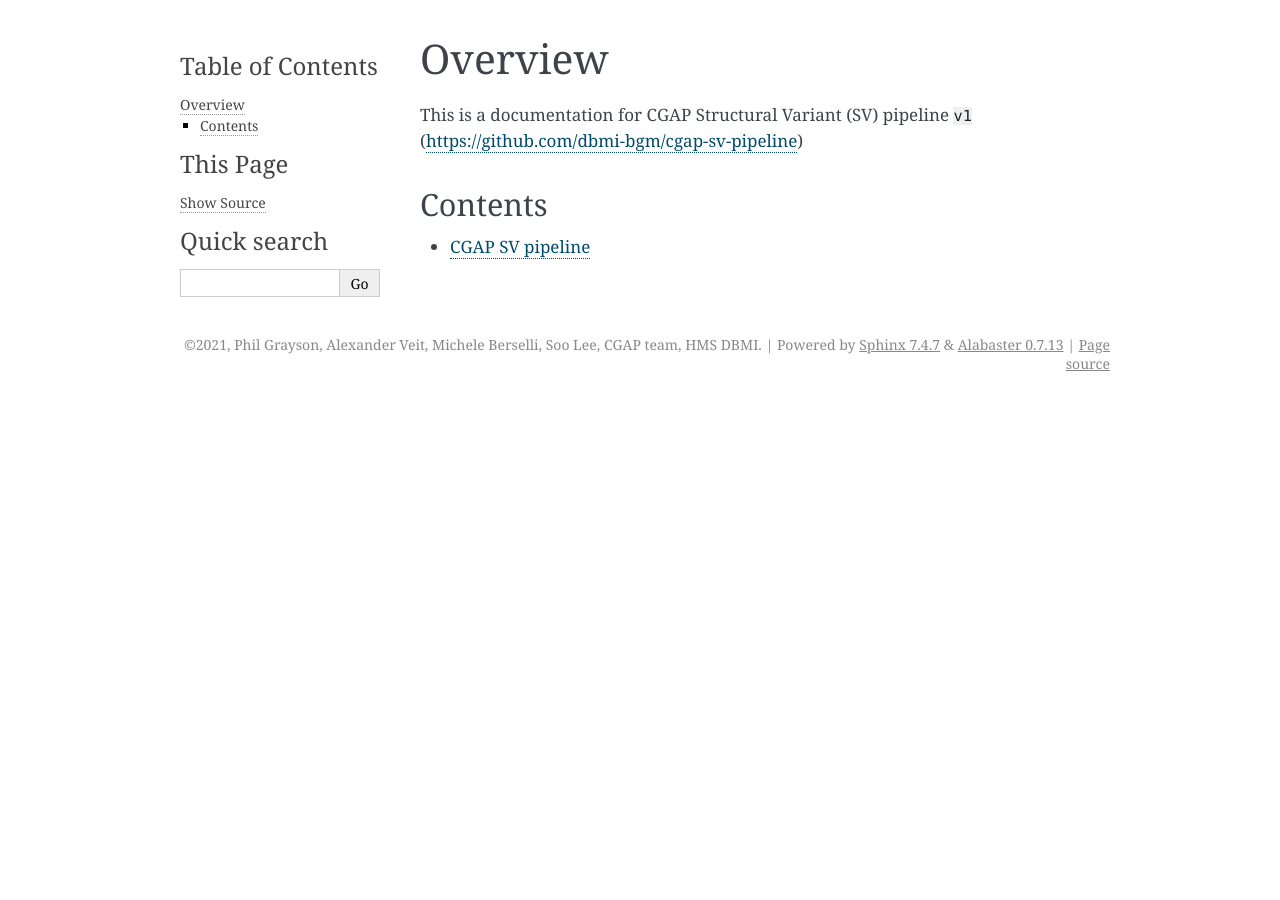
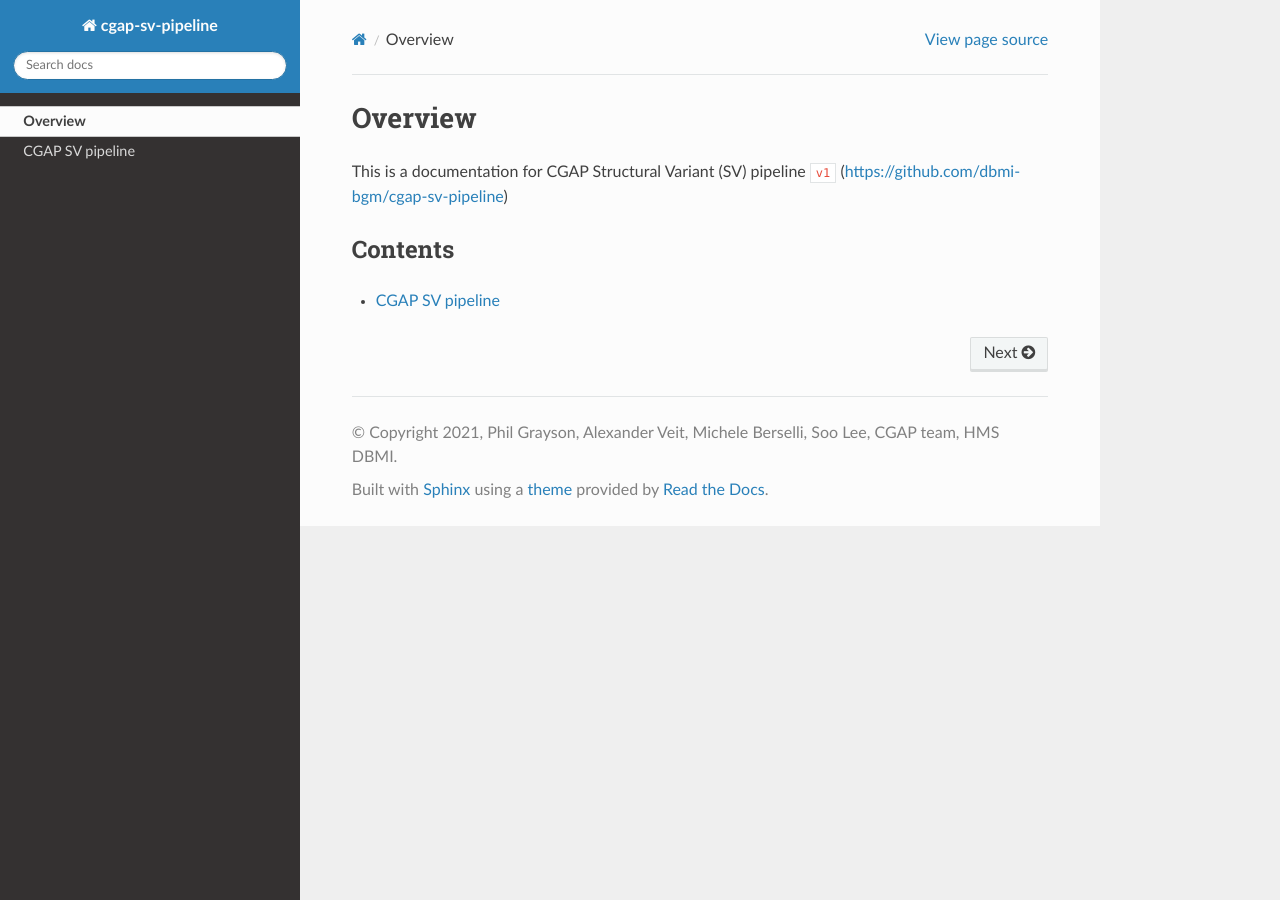
Before and after one commit to dbmi-bgm/cgap-pipeline-SV-germline, a Sphinx documentation site: the page built from docs/index.rst, in a window 1280 px wide. Built offline with Sphinx 7.4.7 and the Read the Docs theme 2.0.0, drawn with Linux system fonts in a browser that asks for light colours.

Commit message:
update docs stype

```diff
--- a/docs/conf.py
+++ b/docs/conf.py
@@ -30,8 +30,7 @@ release = '2021'
 # Add any Sphinx extension module names here, as strings. They can be
 # extensions coming with Sphinx (named 'sphinx.ext.*') or your custom
 # ones.
-extensions = [
-]
+extensions = ['recommonmark', 'sphinx_rtd_theme']
 
 # Add any paths that contain templates here, relative to this directory.
 templates_path = ['_templates']
@@ -39,7 +38,10 @@ templates_path = ['_templates']
 # List of patterns, relative to source directory, that match files and
 # directories to ignore when looking for source files.
 # This pattern also affects html_static_path and html_extra_path.
-exclude_patterns = []
+exclude_patterns = ['_build', 'Thumbs.db', '.DS_Store']
+
+# The master toctree document.
+master_doc = 'index'
 
 
 # -- Options for HTML output -------------------------------------------------
@@ -47,7 +49,7 @@ exclude_patterns = []
 # The theme to use for HTML and HTML Help pages.  See the documentation for
 # a list of builtin themes.
 #
-html_theme = 'alabaster'
+html_theme = 'sphinx_rtd_theme'
 
 # Add any paths that contain custom static files (such as style sheets) here,
 # relative to this directory. They are copied after the builtin static files,
```
